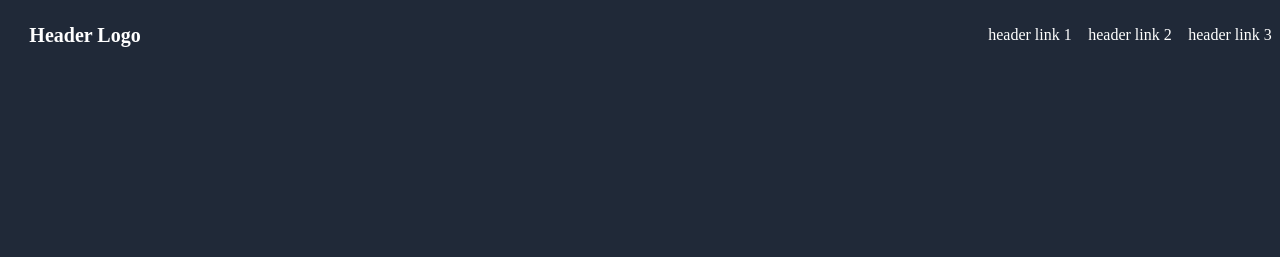
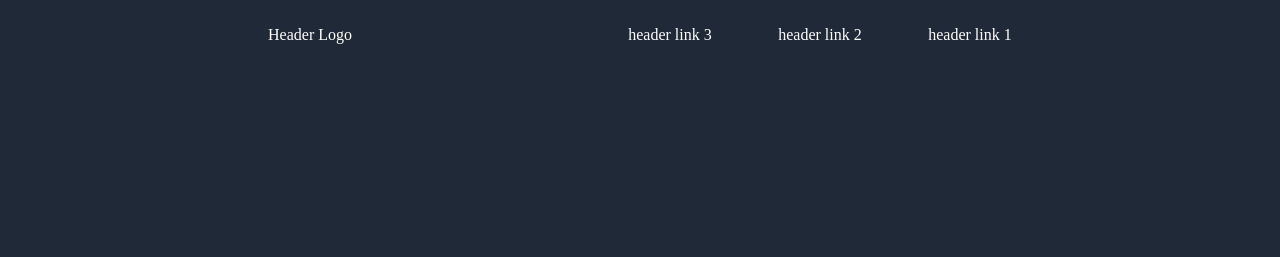
Before and after one commit to YGMonGit/WE_1, a plain HTML site: page index.html in a window 1280 px wide. Shown: the top 257 px of the page. Drawn offline with Linux system fonts and the light colour scheme.

Commit message:
Some improvement made on index.html and style.css

```diff
--- a/index.html
+++ b/index.html
@@ -6,9 +6,11 @@
 <body>
     <nav>
         <a href="#first" class="left">Header Logo</a>
-        <a href="#forth">header link 3</a>
-        <a href="#third">header link 2</a>
-        <a href="#second">header link 1</a>
+        <div class="right-items">
+            <a href="#forth">header link 3</a>
+            <a href="#third">header link 2</a>
+            <a href="#second">header link 1</a>
+        </div>
     </nav>
     <div id="first">
         <div class="sib sibl">
--- a/style.css
+++ b/style.css
@@ -3,11 +3,17 @@ body {overflow-x: hidden; height: 100vh;}
 
 nav {
     background-color: #202938;
-    position: fixed;
-    top: 0;
+    /* position: fixed;
+    top: 0; */
     width: 100%;
     line-height: 70px;
     height: 70px;
+    display: flex;
+    justify-content: space-evenly;
+}
+.right-items{
+    display: flex;
+    gap: 50px;
 }
 nav a {
     display: block;
@@ -19,15 +25,15 @@ nav a {
 nav a:hover {
     background-color: #5b646a;
 }
-nav a.left { float: left; font-size: 20px; font-weight: bolder; width: 150px; margin-left: 10px;}
-nav a:not(.left) { float: right; }
+/* nav a.left { float: left; font-size: 20px; font-weight: bolder; width: 150px; margin-left: 10px;}
+nav a:not(.left) { float: right; } */
 
 #first {
     height: 100%;
     background-color: #202938;
     display: flex;
+    justify-content: space-evenly;
     align-items: center;
-    justify-content: center;
 }
 .sib {
     height: 35%;
@@ -100,7 +106,7 @@ button {
 }
 .imgBox {
     width: 70%;
-    height: 70%;
+    height: 60%;
     border: 2px solid #4e7fd5;
     border-radius: 10px;
     margin-bottom: 5px;
```
